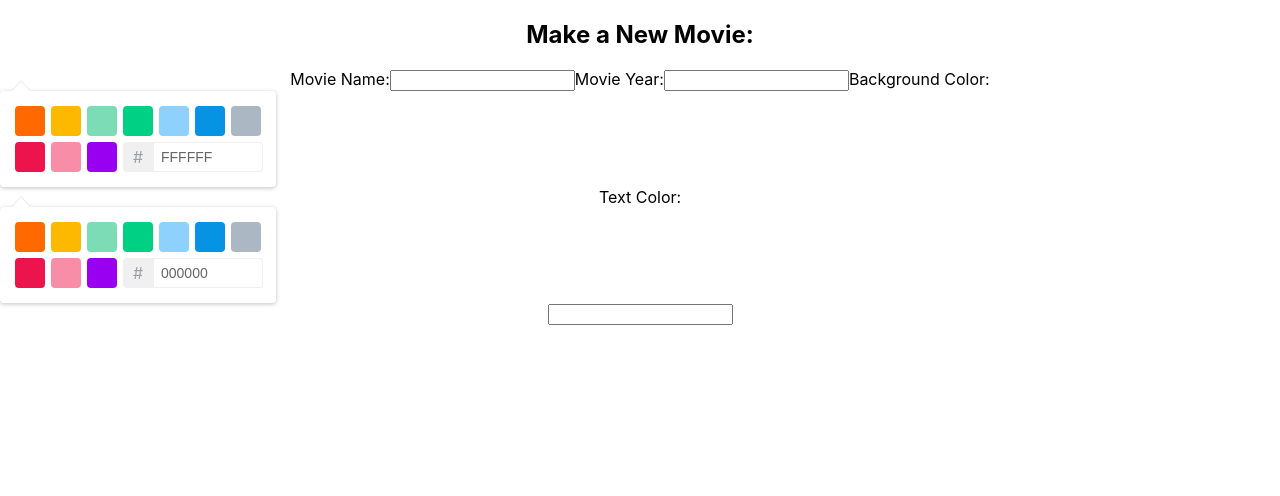
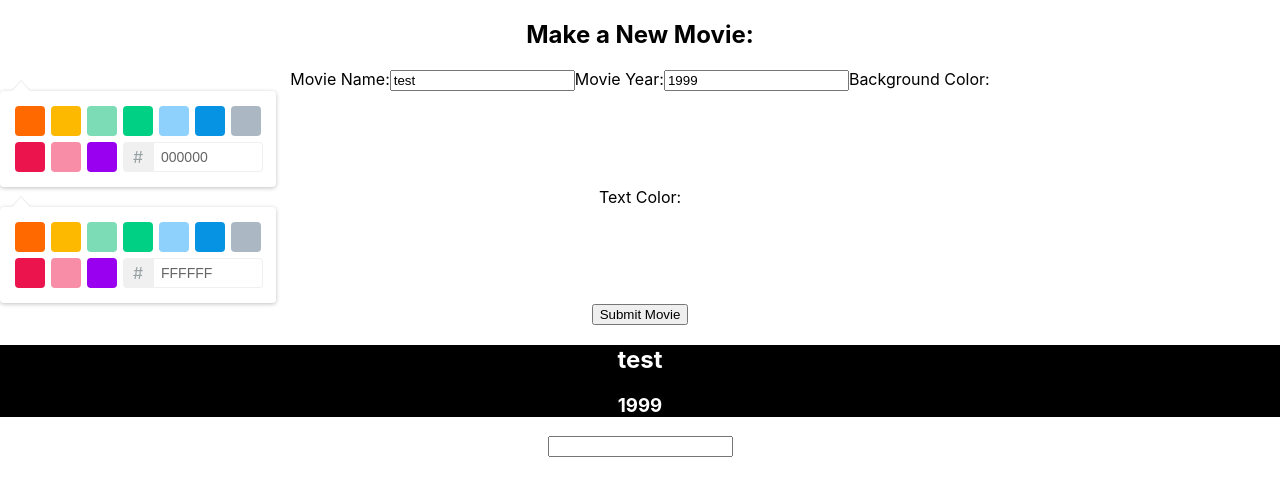
Before and after one commit to willgundy/movies-list-react, a React (Create React App) app: page / in a window 1280 px wide. Shown: the top 496 px of the page. Built offline with nearby package versions, Linux system fonts and the light colour scheme.

Commit message:
fixed display on movie name and movie year

```diff
--- a/src/App.js
+++ b/src/App.js
@@ -8,10 +8,10 @@ function App() {
   //state to be tracked in app.js
   const [movies, setMovies] = useState([]);
   const [filteredMovies, setFilteredMovies] = useState(movies);
-  const [formTitle, setFormTitle] = useState('');
-  const [formYear, setFormYear] = useState('');
-  const [formBackgroundColor, setFormBackgroundColor] = useState('#ffffff');
-  const [formTextColor, setFormTextColor] = useState('#000000');
+  const [formTitle, setFormTitle] = useState('test');
+  const [formYear, setFormYear] = useState('1999');
+  const [formBackgroundColor, setFormBackgroundColor] = useState('#000000');
+  const [formTextColor, setFormTextColor] = useState('#FFFFFF');
   const [filterText, setFilterText] = useState('');
 
   return (
@@ -31,6 +31,7 @@ function App() {
           setFormBackgroundColor={setFormBackgroundColor}
           setFormTextColor={setFormTextColor}
           setMovies={setMovies}
+          movies={movies}
         />
 
         {/*Object where user can check current state of the form and how the Movie will appear in the Movie List */}
--- a/src/Movie.js
+++ b/src/Movie.js
@@ -2,8 +2,9 @@ import React from 'react';
 
 export default function Movie(props) {
   return (
-    <div>
-
+    <div style={{ backgroundColor: props.backgroundColor, color: props.textColor }}>
+      <h2>{props.title}</h2>
+      <h3>{props.year}</h3>
     </div>
   );
 }
--- a/src/MovieForm.js
+++ b/src/MovieForm.js
@@ -29,11 +29,11 @@ export default function MovieForm(props) {
       <h1>Make a New Movie:</h1>
       <label>
         Movie Name:
-        <input value={props.formTitle} onChange={(e) => props.setFormTitle(e.target.value)} />
+        <input value={props.title} onChange={(e) => props.setFormTitle(e.target.value)} />
       </label>
       <label>
         Movie Year:
-        <input type={'number'} value={props.formYear} onChange={(e) => props.setFormYear(e.target.value)} />
+        <input type={'number'} value={props.year} onChange={(e) => props.setFormYear(e.target.value)} />
       </label>
       <label>
         Background Color:
@@ -43,6 +43,7 @@ export default function MovieForm(props) {
         Text Color:
         <TwitterPicker color={props.textColor} onChange={ (color) => { props.setFormTextColor(color.hex); } }/>
       </label>
+      <button>Submit Movie</button>
     </form>
   );
 }
```
